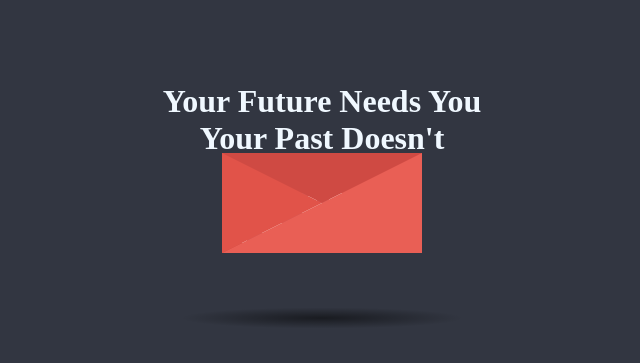
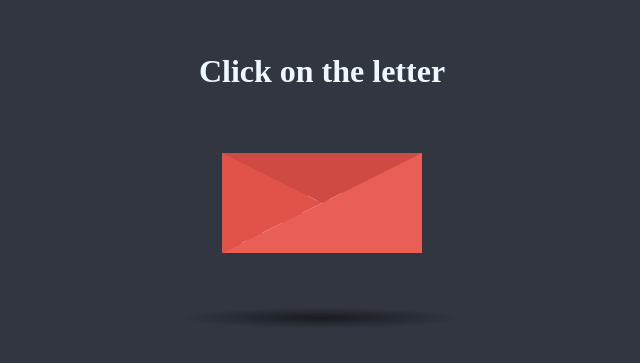
Before and after one commit to noyonhassan586/Animated-Letter-Box, a plain HTML site: page index.html in a window 1280 px wide. Shown: the part 197-560 px from the top of the page, without its empty margins (318-958 px from the left). Drawn offline with Linux system fonts and the light colour scheme.

Commit message:
Changed Margin

```diff
--- a/index.html
+++ b/index.html
@@ -9,7 +9,7 @@
 </head>
 
 <body>
-    <h1>Your Future Needs You<br> Your Past Doesn't</h1>
+    <h1>Click on the letter</h1>
     <div class="letter-image">
         <div class="animated-mail">
             <div class="back-fold"></div>
--- a/style.css
+++ b/style.css
@@ -4,7 +4,7 @@ body {
 
 h1 {
     text-align: center;
-    margin-top: 280px;
+    margin-top: 250px;
     color: aliceblue;
 }
 
```
